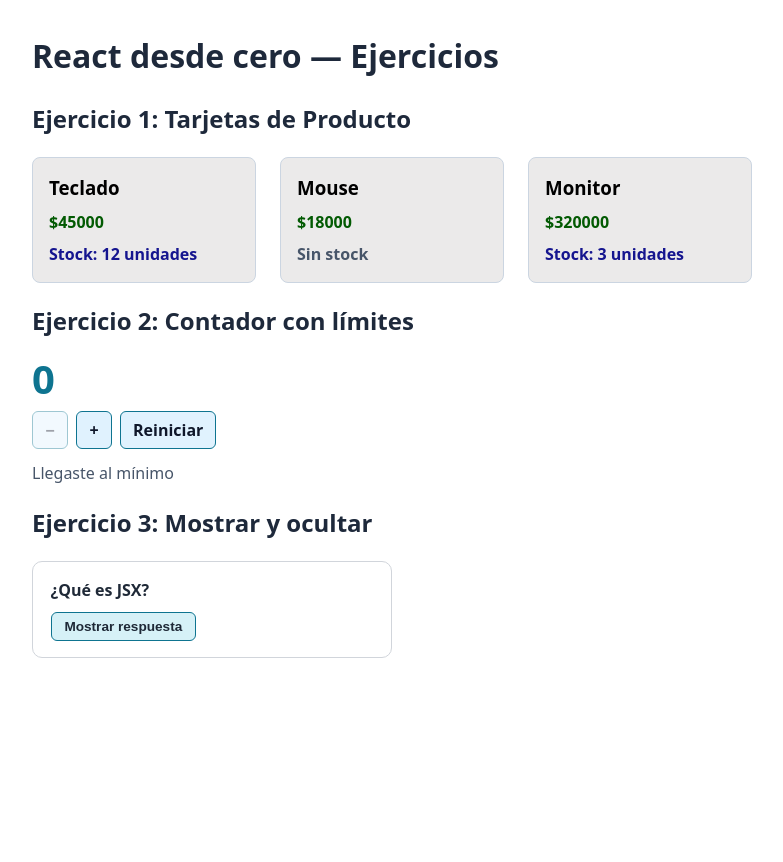
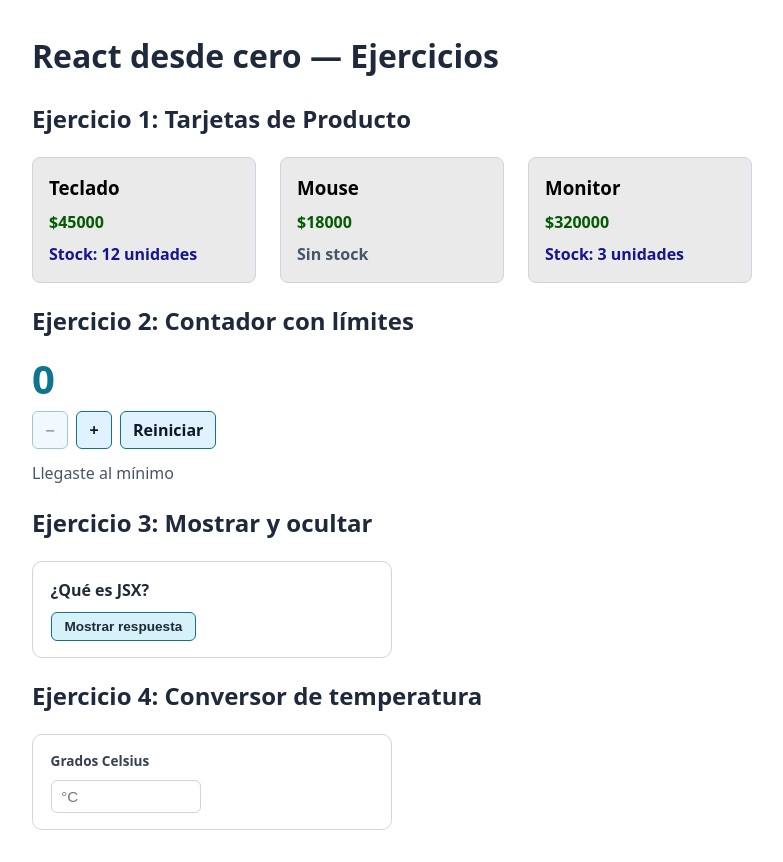
Before and after one commit to GabiAguirre07/tp-react-desde-cero, a React (Vite) app: page / in a window 1280 px wide. Shown: the whole page, without its empty margins (0-783 px from the left). Before the commit the page ends 800 px from the top, so only its background shows below. Built offline with nearby package versions, Linux system fonts and the light colour scheme.

Commit message:
feat: ejercicio 4 - conversor de temperatura con input controlado

```diff
--- a/src/App.tsx
+++ b/src/App.tsx
@@ -1,6 +1,7 @@
 import { Ejercicio1 } from "./ejercicios/01-tarjetas-producto/Ejercicio01";
 import { Ejercicio2 } from "./ejercicios/02-contador/Ejercicio02";
 import { Ejercicio3 } from "./ejercicios/03-mostrar-ocultar/Ejercicio03";
+import { Ejercicio4 } from "./ejercicios/04-conversor-temperatura/Ejercicio04";
 
 export default function App() {
   return (
@@ -9,6 +10,7 @@ export default function App() {
       <Ejercicio1 />
       <Ejercicio2 />
       <Ejercicio3 />
+      <Ejercicio4 />
     </main>
   );
 }
--- /dev/null
+++ b/src/ejercicios/04-conversor-temperatura/ConversorTemperatura.tsx
@@ -0,0 +1,70 @@
+import { useId, useState } from "react";
+import { celsiusAFahrenheit } from "./conversion";
+
+/** Temperatura en °C a partir de la cual se muestra el aviso "Hace calor" (se debe superar, no igualar). */
+const UMBRAL_CALOR_CELSIUS = 30;
+
+/**
+ * Conversor de temperatura de Celsius a Fahrenheit con input controlado.
+ *
+ * Guarda un único estado (`celsius`) como texto, tal como lo escribe el
+ * usuario, para conservar estados intermedios como el campo vacío o "-".
+ * Todo lo demás es derivado y se recalcula en cada render:
+ * - `celsiusNumero`: el texto convertido a número.
+ * - `esValido`: hay texto y es un número válido.
+ * - `fahrenheit`: resultado de la conversión.
+ * - `haceCalor`: el valor es válido y supera {@link UMBRAL_CALOR_CELSIUS}.
+ *
+ * El resultado y el aviso se renderizan de forma condicional. El label se
+ * vincula al input con `useId`, por lo que el componente es reutilizable.
+ *
+ * @returns Un contenedor con el input, el resultado en °F y el aviso de calor.
+ */
+export function ConversorTemperatura() {
+  const [celsius, setCelsius] = useState("");
+  const idInput = useId();
+
+  const celsiusNumero = Number(celsius);
+  const esValido = celsius.trim() !== "" && !Number.isNaN(celsiusNumero);
+  const fahrenheit = celsiusAFahrenheit(celsiusNumero);
+  const haceCalor = esValido && celsiusNumero > UMBRAL_CALOR_CELSIUS;
+
+  /**
+   * Sincroniza el estado con lo escrito en el input.
+   *
+   * No usa la forma funcional del setter porque el valor nuevo proviene del
+   * input y no depende del valor anterior del estado.
+   *
+   * @param evento - Evento de cambio del input de grados Celsius.
+   */
+  function handleCambioCelsius(evento: React.ChangeEvent<HTMLInputElement>) {
+    setCelsius(evento.target.value);
+  }
+
+  return (
+    <div className="conversor">
+      <label className="conversor-etiqueta" htmlFor={idInput}>
+        Grados Celsius
+      </label>
+      <input
+        className="conversor-input"
+        id={idInput}
+        type="number"
+        step="any"
+        inputMode="decimal"
+        placeholder="°C"
+        value={celsius}
+        onChange={handleCambioCelsius}
+      />
+      {esValido && (
+        <output
+          className={`conversor-resultado ${haceCalor ? "conversor-resultado-calor" : ""}`}
+          htmlFor={idInput}
+        >
+          {fahrenheit.toFixed(1)} °F
+        </output>
+      )}
+      {haceCalor && <p className="conversor-aviso">Hace calor</p>}
+    </div>
+  );
+}
--- /dev/null
+++ b/src/ejercicios/04-conversor-temperatura/Ejercicio04.tsx
@@ -0,0 +1,18 @@
+import { ConversorTemperatura } from "./ConversorTemperatura";
+import "./styles.css";
+
+/**
+ * Ejercicio 4: Conversor de temperatura (inputs controlados).
+ *
+ * Presenta el componente `ConversorTemperatura`: un input de grados Celsius
+ * que muestra el equivalente en Fahrenheit mientras se escribe y, si supera
+ * los 30 °C, el aviso "Hace calor".
+ */
+export function Ejercicio4() {
+  return (
+    <section>
+      <h2>Ejercicio 4: Conversor de temperatura</h2>
+      <ConversorTemperatura />
+    </section>
+  );
+}
--- /dev/null
+++ b/src/ejercicios/04-conversor-temperatura/conversion.ts
@@ -0,0 +1,13 @@
+/**
+ * Convierte una temperatura de grados Celsius a grados Fahrenheit.
+
+ * Función pura: no depende de React ni de ningún estado y devuelve siempre
+ * el mismo resultado para la misma entrada. No redondea ni formatea; el
+ * formato es responsabilidad de quien la muestra.
+ *
+ * @param celsius - Temperatura en grados Celsius.
+ * @returns La temperatura equivalente en grados Fahrenheit (F = C × 9/5 + 32).
+ */
+export function celsiusAFahrenheit(celsius: number): number {
+  return (celsius * 9) / 5 + 32;
+}
--- /dev/null
+++ b/src/ejercicios/04-conversor-temperatura/styles.css
@@ -0,0 +1,56 @@
+/* ===== Ejercicio 04 · Conversor de temperatura ===== */
+
+.conversor {
+  display: flex;
+  flex-direction: column;
+  align-items: flex-start;
+  gap: 0.5rem;
+  max-width: 360px;
+  padding: 1rem 1.1rem;
+  border: 1px solid #d1d5db;
+  border-radius: 10px;
+  background-color: #ffffff;
+}
+
+.conversor-etiqueta {
+  font-size: 0.85rem;
+  font-weight: 600;
+  color: #374151;
+}
+
+.conversor-input {
+  width: 150px;
+  padding: 0.45rem 0.6rem;
+  border: 1px solid #d1d5db;
+  border-radius: 6px;
+  font-size: 0.95rem;
+  color: #1f2937;
+  transition: border-color 0.15s ease;
+}
+
+.conversor-input:focus-visible {
+  outline: 2px solid #0e7490;
+  outline-offset: 2px;
+  border-color: #0e7490;
+}
+
+.conversor-resultado {
+  margin: 0;
+  font-size: 2rem;
+  font-weight: 700;
+  line-height: 1.2;
+  color: #1f2937;
+  font-variant-numeric: tabular-nums;
+  transition: color 0.2s ease;
+}
+
+/* Modificador: la temperatura supera el umbral de calor */
+.conversor-resultado-calor {
+  color: #c2410c;
+}
+
+.conversor-aviso {
+  margin: 0;
+  font-size: 0.95rem;
+  color: #374151;
+}
```
